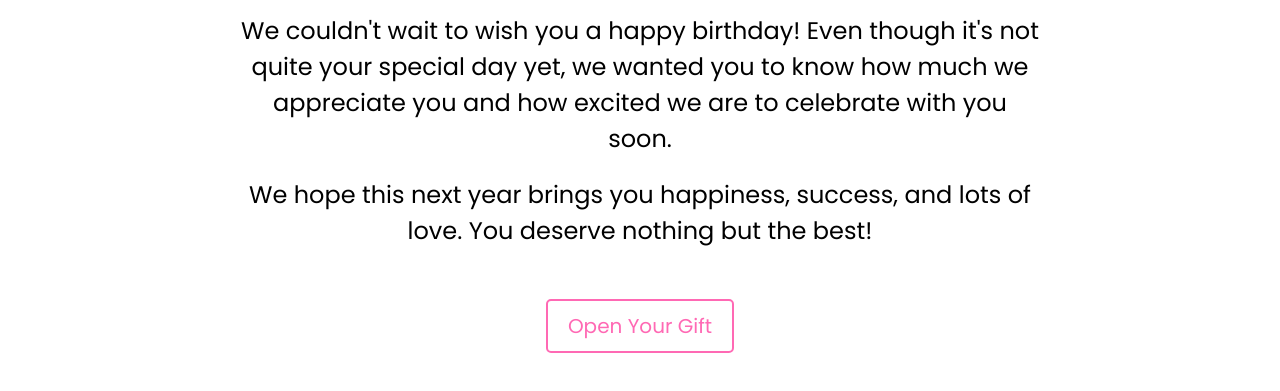
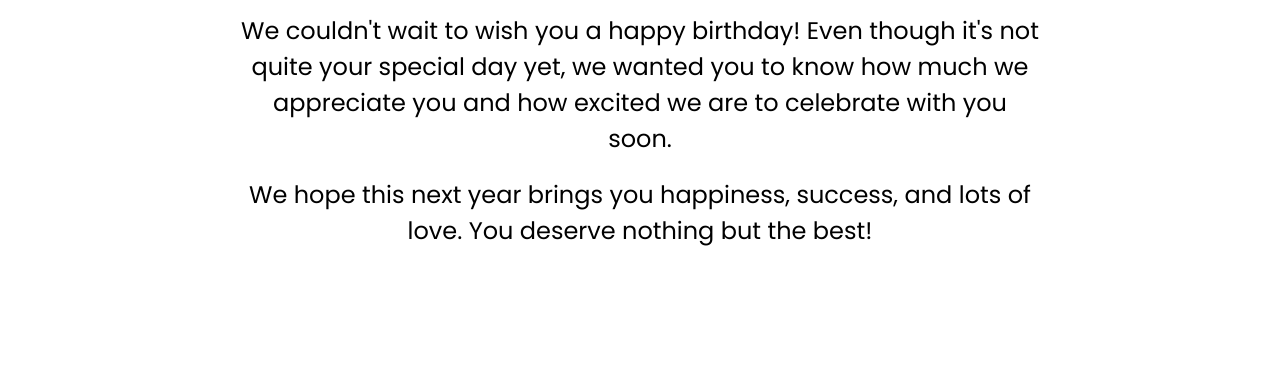
Before and after one commit to lacklux/lacklux.github.io, a plain HTML site: page index.html in a window 1280 px wide. Shown: the part 245-636 px from the top of the page. Drawn offline with Linux system fonts and the light colour scheme.

Commit message:
Update index.html

```diff
--- a/index.html
+++ b/index.html
@@ -112,7 +112,7 @@
 		<h2 class="fade-in">Dear Oyiza,</h2>
 		<p class="fade-in">We couldn't wait to wish you a happy birthday! Even though it's not quite your special day yet, we wanted you to know how much we appreciate you and how excited we are to celebrate with you soon.</p>
 		<p class="fade-in">We hope this next year brings you happiness, success, and lots of love. You deserve nothing but the best!</p>
-		<a href="#" class="btn fade-in">Open Your Gift</a>
+<!-- 		<a href="#" class="btn fade-in">Open Your Gift</a> -->
 	</div>
 </body>
 </html>
```
